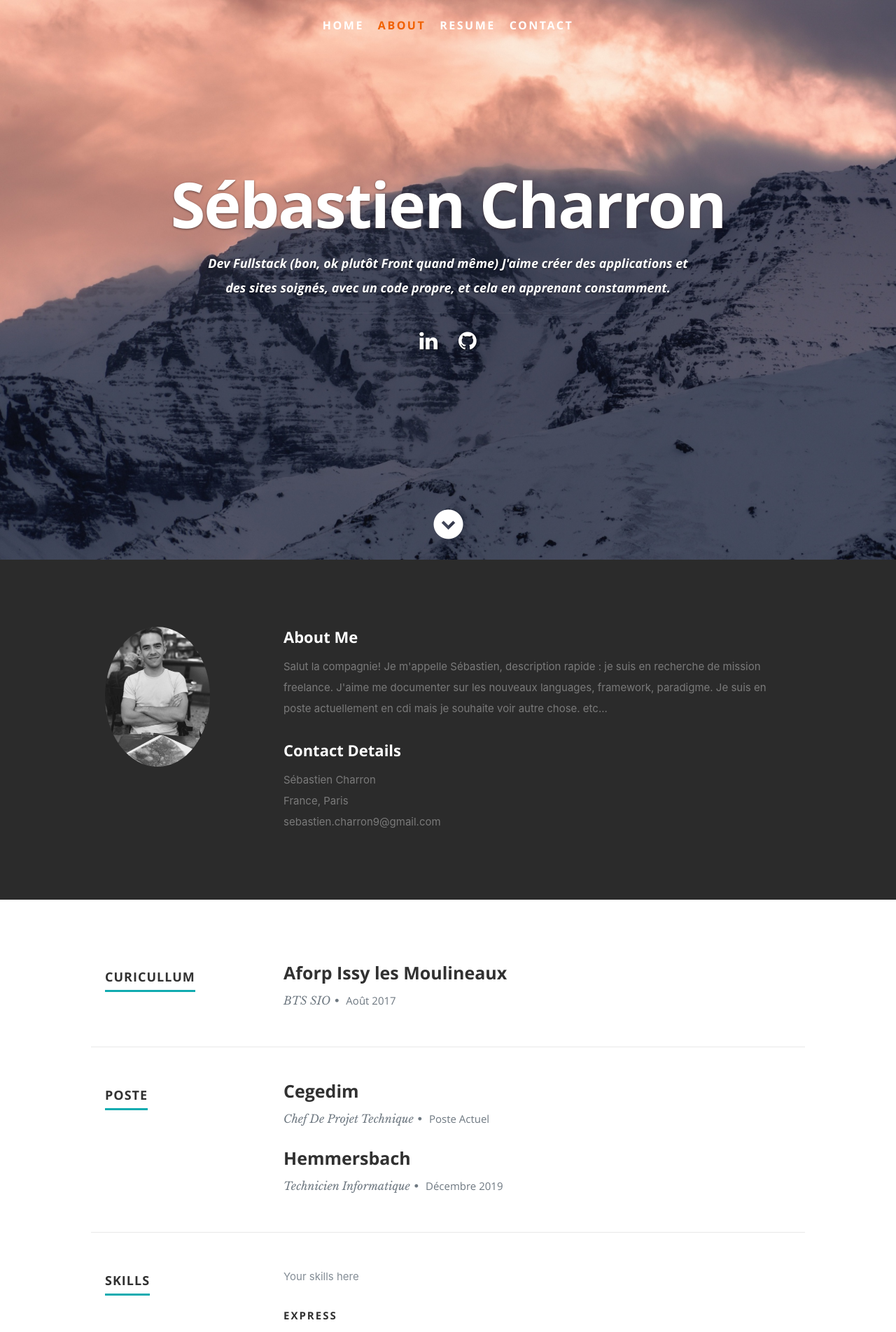
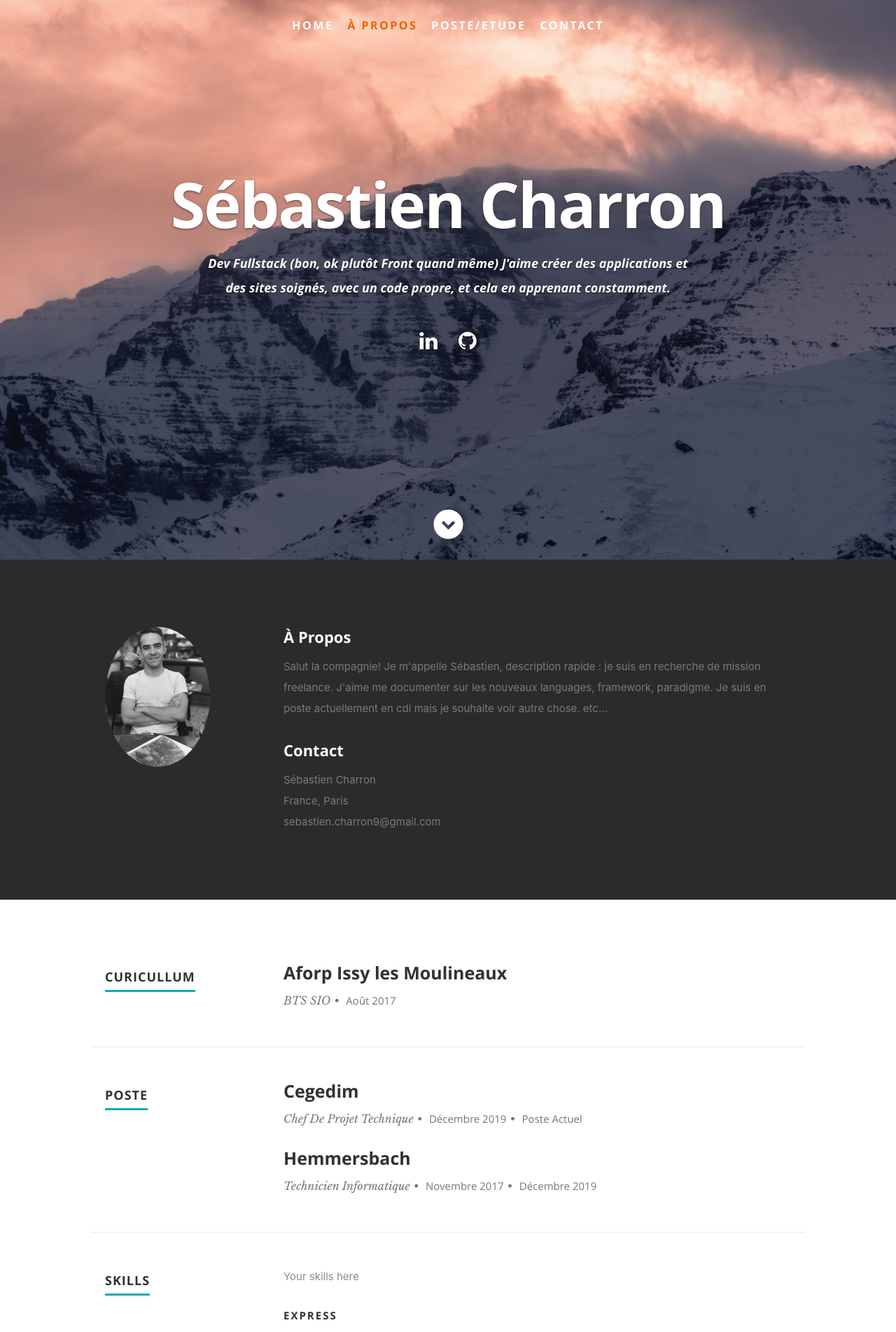
Before and after one commit to ethernum/portfolio, a React (Create React App) app: page / in a window 1280 px wide. Shown: the top 1904 px of the page at 70% size. Built offline with nearby package versions, Linux system fonts and the light colour scheme.

Commit message:
add date of starting jobs + education

```diff
--- a/src/ResumeData.js
+++ b/src/ResumeData.js
@@ -33,6 +33,8 @@ let resumeData = {
     {
       CompanyName: "Cegedim",
       specialization: "Chef De Projet Technique",
+      MonthOfStarting: "Décembre",
+      YearOfStarting: "2019",
       MonthOfLeaving: "Poste",
       YearOfLeaving: " Actuel",
       Achievements: "",
@@ -40,6 +42,8 @@ let resumeData = {
     {
       CompanyName: "Hemmersbach",
       specialization: "Technicien Informatique",
+      MonthOfStarting: "Novembre",
+      YearOfStarting: "2017",
       MonthOfLeaving: "Décembre",
       YearOfLeaving: "2019",
       Achievements: "",
--- a/src/components/About.js
+++ b/src/components/About.js
@@ -9,11 +9,11 @@ export default class About extends Component {
             <img className="profile-pic" src="images/profile.jpg" alt="" />
           </div>
           <div className="nine columns main-col">
-            <h2>About Me</h2>
+            <h2>À Propos</h2>
             <p>{resumeData.aboutme}</p>
             <div className="row">
               <div className="columns contact-details">
-                <h2>Contact Details</h2>
+                <h2>Contact</h2>
                 <p className="address">
                   <span>{resumeData.name}</span>
                   <br></br>
--- a/src/components/ContactUs.js
+++ b/src/components/ContactUs.js
@@ -7,7 +7,6 @@ export default class ContactUs extends Component {
         <div className="row section-head">
           <div className="ten columns">
             <p className="lead">
-              N'hésitez pas à me contacter ici :
             </p>
           </div>
         </div>
--- a/src/components/Header.js
+++ b/src/components/Header.js
@@ -20,12 +20,12 @@ export default class Header extends Component {
               </li>
               <li>
                 <a className="smoothscroll" href="#about">
-                  About
+                  À Propos
                 </a>
               </li>
               <li>
                 <a className="smoothscroll" href="#resume">
-                  Resume
+                  Poste/Etude
                 </a>
               </li>
               <li>
--- a/src/components/Resume.js
+++ b/src/components/Resume.js
@@ -48,6 +48,10 @@ export default class Resume extends Component {
                         {item.specialization}
                         <span>&bull;</span>{" "}
                         <em className="date">
+                          {item.MonthOfStarting} {item.YearOfStarting}
+                        </em>
+                        <span>&bull;</span>{" "}
+                        <em className="date">
                           {item.MonthOfLeaving} {item.YearOfLeaving}
                         </em>
                       </p>
```
